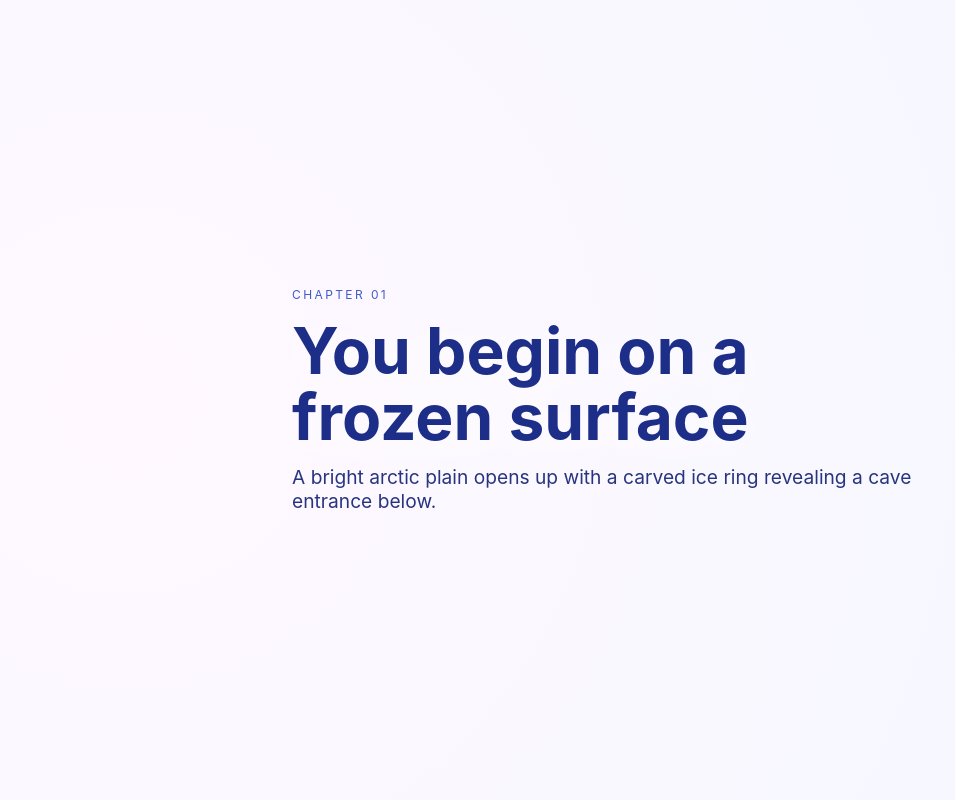
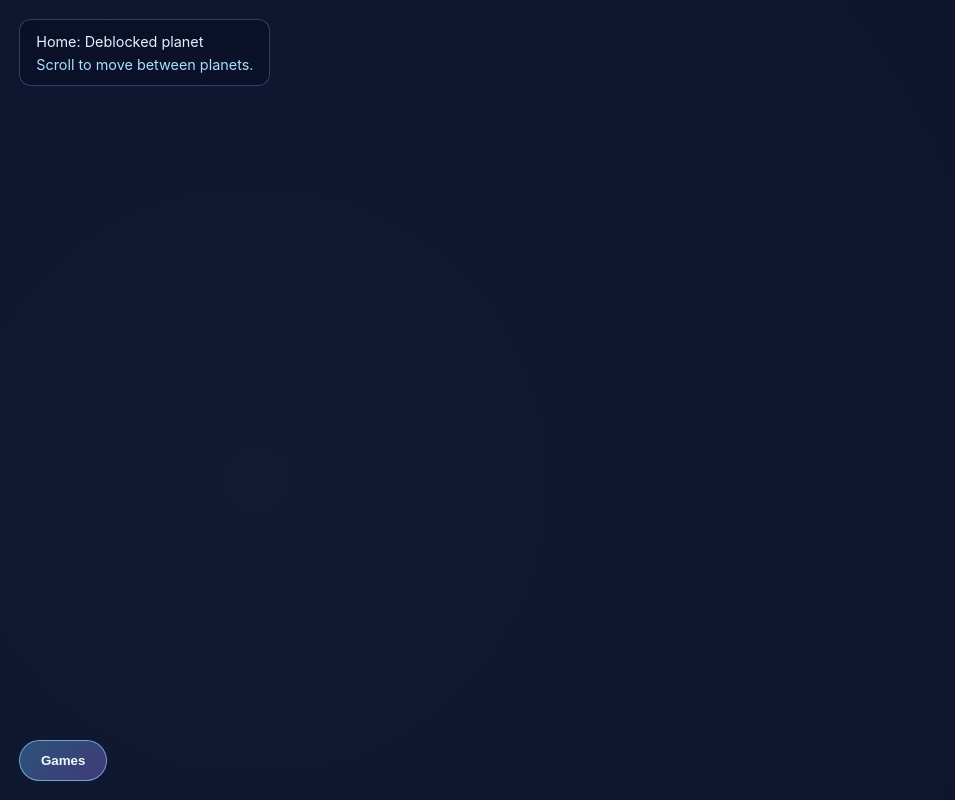
Before and after one commit to the-Smoreh/Dyblocked, a Next.js app: page / in a window 1280 px wide. Shown: the top 800 px of the page, without its empty margins (0-955 px from the left). Built offline with nearby package versions, Linux system fonts and the light colour scheme; no server answers.

Commit message:
Refit scene into cinematic planet navigation flow

```diff
--- a/app/globals.css
+++ b/app/globals.css
@@ -1,5 +1,5 @@
 :root {
-  color-scheme: light;
+  color-scheme: dark;
 }
 
 * {
@@ -10,8 +10,8 @@ html,
 body {
   margin: 0;
   padding: 0;
-  background: radial-gradient(circle at 10% 10%, #fff8ff 0%, #f1f7ff 40%, #dff1ff 100%);
-  color: #202860;
+  background: radial-gradient(circle at 20% 10%, #111933 0%, #090f24 50%, #050914 100%);
+  color: #dff4ff;
   font-family: Inter, ui-sans-serif, system-ui, -apple-system, Segoe UI, Roboto, Helvetica, Arial;
 }
 
@@ -40,76 +40,78 @@ body {
   inset: 0;
 }
 
-.overlay-sections {
+.space-ui {
   position: absolute;
   inset: 0;
-  z-index: 3;
+  z-index: 4;
   pointer-events: none;
 }
 
-.story-section {
-  min-height: 100vh;
-  display: grid;
-  align-content: center;
-  max-width: 760px;
-  margin: 0 auto;
-  padding: 10vh 2rem;
-  gap: 1rem;
-  text-shadow: 0 8px 32px rgba(255, 255, 255, 0.9);
-}
-
-.story-section h2 {
-  font-size: clamp(2rem, 5vw, 4.3rem);
-  line-height: 1.02;
-  margin: 0;
-  text-wrap: balance;
-  color: #1d2e89;
-}
-
-.story-section__eyebrow {
-  margin: 0;
-  text-transform: uppercase;
-  letter-spacing: 0.2em;
-  font-size: 0.75rem;
-  color: #405bc9;
-}
-
-.story-section__body {
-  margin: 0;
-  max-width: 56ch;
-  font-size: clamp(1rem, 1.6vw, 1.2rem);
-  color: #27347f;
-}
-
-.story-section--cta {
-  padding-bottom: 15vh;
-}
-
-.story-section__actions {
-  display: flex;
-  gap: 0.75rem;
-  flex-wrap: wrap;
-  margin-top: 0.75rem;
+.games-button {
+  position: absolute;
+  left: 1.2rem;
+  bottom: 1.2rem;
   pointer-events: auto;
-}
-
-.story-section__actions button {
-  border: 1px solid #7f8de8;
-  background: linear-gradient(135deg, rgba(255, 255, 255, 0.9), rgba(225, 239, 255, 0.95));
-  color: #1f2e7d;
+  border: 1px solid rgba(138, 208, 255, 0.7);
+  background: linear-gradient(135deg, rgba(98, 193, 255, 0.35), rgba(154, 124, 255, 0.35));
+  color: #effbff;
   border-radius: 999px;
-  padding: 0.75rem 1.2rem;
+  padding: 0.75rem 1.3rem;
+  font-weight: 600;
   cursor: pointer;
 }
 
-.story-section__button-secondary {
-  border-color: #7fc5ff !important;
-  color: #174886 !important;
+.planet-status {
+  position: absolute;
+  top: 1.2rem;
+  left: 1.2rem;
+  max-width: 360px;
+  padding: 0.8rem 1rem;
+  background: rgba(5, 12, 31, 0.46);
+  border: 1px solid rgba(130, 193, 255, 0.28);
+  border-radius: 0.75rem;
+  backdrop-filter: blur(8px);
+}
+
+.planet-status p {
+  margin: 0;
+  font-size: 0.9rem;
+}
+
+.planet-status p + p {
+  margin-top: 0.35rem;
+  color: #acdfff;
+}
+
+.game-embed-shell {
+  position: relative;
+  min-height: 20vh;
+  display: grid;
+  align-items: end;
+  padding: 0 1rem 2rem;
+  z-index: 3;
+}
+
+.game-embed-card {
+  transform: translateY(105%);
+  transition: transform 500ms ease;
+  background: linear-gradient(145deg, rgba(14, 24, 52, 0.95), rgba(17, 38, 78, 0.92));
+  border: 1px solid rgba(129, 200, 255, 0.38);
+  min-height: 62vh;
+  border-radius: 1rem;
+  padding: 1.2rem;
+}
+
+.game-embed-shell--open .game-embed-card {
+  transform: translateY(0);
 }
 
 @media (max-width: 768px) {
-  .story-section {
-    padding-inline: 1.25rem;
-    padding-top: 8vh;
+  .planet-status {
+    max-width: calc(100% - 2.4rem);
+  }
+
+  .game-embed-card {
+    min-height: 70vh;
   }
 }
--- a/app/page.tsx
+++ b/app/page.tsx
@@ -1,4 +1,3 @@
-import { OverlaySections } from '@/components/OverlaySections';
 import { ScrollScene } from '@/components/ScrollScene';
 
 export default function HomePage() {
@@ -6,7 +5,6 @@ export default function HomePage() {
     <main className="page-root">
       <div className="story-experience">
         <ScrollScene />
-        <OverlaySections />
       </div>
     </main>
   );
--- a/components/ScrollScene.tsx
+++ b/components/ScrollScene.tsx
@@ -1,16 +1,17 @@
 'use client';
 
-import React, { useEffect, useMemo, useRef } from 'react';
+import React, { useEffect, useMemo, useRef, useState } from 'react';
 import { Canvas } from '@react-three/fiber';
 import gsap from 'gsap';
 import { ScrollTrigger } from 'gsap/ScrollTrigger';
 import * as THREE from 'three';
 import { CameraRig } from '@/components/CameraRig';
 import { SceneContents } from '@/components/SceneContents';
-import { cameraKeyframes, timelineDurations } from '@/lib/animationConfig';
-import { sections } from '@/lib/sceneConfig';
+import { gamePlanets } from '@/lib/sceneConfig';
 
 gsap.registerPlugin(ScrollTrigger);
+
+type ViewMode = 'home' | 'browse' | 'entry';
 
 export function ScrollScene() {
   const rootRef = useRef<HTMLDivElement | null>(null);
@@ -21,80 +22,150 @@ export function ScrollScene() {
   const cameraRef = useRef<THREE.PerspectiveCamera | null>(null);
   const focusTarget = useRef(new THREE.Vector3(0, 0, 0));
 
+  const [mode, setMode] = useState<ViewMode>('home');
+  const [activePlanetIndex, setActivePlanetIndex] = useState(0);
+
   const cameraState = useMemo(
     () => ({
-      x: cameraKeyframes[0].position[0],
-      y: cameraKeyframes[0].position[1],
-      z: cameraKeyframes[0].position[2],
-      tx: cameraKeyframes[0].target[0],
-      ty: cameraKeyframes[0].target[1],
-      tz: cameraKeyframes[0].target[2]
+      x: 0,
+      y: 0.3,
+      z: 10.5,
+      tx: 0,
+      ty: 0,
+      tz: 0
     }),
     []
   );
 
+  const updateCamera = () => {
+    if (!cameraRef.current) return;
+    cameraRef.current.position.set(cameraState.x, cameraState.y, cameraState.z);
+    focusTarget.current.set(cameraState.tx, cameraState.ty, cameraState.tz);
+  };
+
+  const flyToPlanet = (index: number) => {
+    const planet = gamePlanets[index];
+    if (!planet) return;
+
+    gsap.to(cameraState, {
+      x: planet.position[0] + planet.radius * 1.8,
+      y: planet.position[1] + 0.6,
+      z: planet.position[2] + planet.radius * 2.6,
+      tx: planet.position[0],
+      ty: planet.position[1],
+      tz: planet.position[2],
+      duration: 1.15,
+      ease: 'power3.inOut',
+      onUpdate: updateCamera
+    });
+
+    gsap.to(accentLight.current ?? {}, {
+      intensity: 1.8 + index * 0.25,
+      duration: 0.8,
+      ease: 'sine.inOut'
+    });
+  };
+
   useEffect(() => {
     if (!rootRef.current) return;
 
-    const timeline = gsap.timeline({ defaults: { ease: 'power2.inOut', duration: timelineDurations.section } });
+    updateCamera();
 
-    cameraKeyframes.slice(1).forEach((frame) => {
-      timeline.to(
-        cameraState,
-        {
-          x: frame.position[0],
-          y: frame.position[1],
-          z: frame.position[2],
-          tx: frame.target[0],
-          ty: frame.target[1],
-          tz: frame.target[2],
-          onUpdate: () => {
-            if (!cameraRef.current) return;
-            cameraRef.current.position.set(cameraState.x, cameraState.y, cameraState.z);
-            focusTarget.current.set(cameraState.tx, cameraState.ty, cameraState.tz);
-          }
-        },
-        frame.at
-      );
-    });
-
-    timeline.to(sculptureRoot.current?.rotation ?? {}, { y: Math.PI * 0.22, x: Math.PI * 0.06 }, 0.2);
-    timeline.to(haloRing.current?.rotation ?? {}, { z: Math.PI * 1.4, y: Math.PI * 0.4 }, 0.5);
-    timeline.to(haloRing.current?.scale ?? {}, { x: 1.18, y: 1.18, z: 1.06 }, 0.9);
-    timeline.to(sculptureRoot.current?.position ?? {}, { y: -0.2 }, 1.3);
-    timeline.to(sculptureRoot.current?.position ?? {}, { y: -1 }, 2);
-    timeline.to(innerCluster.current?.rotation ?? {}, { y: Math.PI * 1.4, x: Math.PI * 0.25 }, 2.5);
-    timeline.to(innerCluster.current?.position ?? {}, { y: -3.05, x: 0.18 }, 3);
-    timeline.to(accentLight.current ?? {}, { intensity: 3.1 }, 2.8);
-    timeline.to(accentLight.current ?? {}, { intensity: 1.4 }, 4);
+    const orbitTimeline = gsap.timeline({ repeat: -1, yoyo: true, defaults: { ease: 'sine.inOut' } });
+    orbitTimeline.to(sculptureRoot.current?.rotation ?? {}, { y: Math.PI * 0.15, duration: 4.2 }, 0);
+    orbitTimeline.to(haloRing.current?.rotation ?? {}, { z: Math.PI * 0.35, duration: 4.2 }, 0);
+    orbitTimeline.to(innerCluster.current?.position ?? {}, { y: 0.35, duration: 3.4 }, 0.5);
 
     const trigger = ScrollTrigger.create({
       trigger: rootRef.current,
       start: 'top top',
-      end: 'bottom bottom',
-      scrub: 1,
-      animation: timeline
+      end: `+=${gamePlanets.length * 800}`,
+      scrub: 0.6,
+      onUpdate: (self) => {
+        if (mode !== 'browse') return;
+        const nextIndex = Math.min(gamePlanets.length - 1, Math.floor(self.progress * gamePlanets.length));
+        setActivePlanetIndex((prev) => {
+          if (prev === nextIndex) return prev;
+          flyToPlanet(nextIndex);
+          return nextIndex;
+        });
+      }
     });
 
     return () => {
       trigger.kill();
-      timeline.kill();
+      orbitTimeline.kill();
     };
-  }, [cameraState]);
+  }, [cameraState, mode]);
+
+  const activePlanet = gamePlanets[activePlanetIndex];
+
+  const handleGamesClick = () => {
+    setMode('browse');
+    setActivePlanetIndex(0);
+    flyToPlanet(0);
+  };
+
+  const handlePlanetClick = (id: string) => {
+    const clickedIndex = gamePlanets.findIndex((planet) => planet.id === id);
+    if (clickedIndex < 0) return;
+
+    if (mode === 'browse' && clickedIndex === activePlanetIndex) {
+      const target = gamePlanets[clickedIndex];
+      setMode('entry');
+      gsap.to(cameraState, {
+        x: target.position[0] + target.radius * 0.6,
+        y: target.position[1] + 0.2,
+        z: target.position[2] + target.radius * 1.1,
+        tx: target.position[0],
+        ty: target.position[1],
+        tz: target.position[2],
+        duration: 1.2,
+        ease: 'power2.inOut',
+        onUpdate: updateCamera
+      });
+      return;
+    }
+
+    if (mode === 'browse') {
+      setActivePlanetIndex(clickedIndex);
+      flyToPlanet(clickedIndex);
+    }
+  };
 
   return (
-    <div ref={rootRef} className="scene-scroll-shell" style={{ height: `calc(${sections.length} * 100vh)` }}>
+    <div ref={rootRef} className={`scene-scroll-shell mode-${mode}`} style={{ height: '600vh' }}>
       <div className="scene-pin-wrap">
-        <Canvas className="scene-canvas" camera={{ position: [0, 2.6, 8.6], fov: 44 }} dpr={[1, 1.7]}>
+        <Canvas className="scene-canvas" camera={{ position: [0, 0.3, 10.5], fov: 43 }} dpr={[1, 1.7]}>
           <CameraRig cameraRef={cameraRef} focusTargetRef={focusTarget} />
           <SceneContents
             sculptureRootRef={sculptureRoot}
             innerClusterRef={innerCluster}
             haloRingRef={haloRing}
             accentLightRef={accentLight}
+            isBrowseMode={mode !== 'home'}
+            activePlanetId={activePlanet.id}
+            onPlanetClick={handlePlanetClick}
           />
         </Canvas>
+
+        <div className="space-ui" aria-label="Space navigation controls">
+          <button type="button" className="games-button" onClick={handleGamesClick}>
+            Games
+          </button>
+          <div className="planet-status">
+            <p>{mode === 'home' ? 'Home: Deblocked planet' : `Active planet: ${activePlanet.label}`}</p>
+            <p>{mode === 'entry' ? 'Entering planet experience...' : 'Scroll to move between planets.'}</p>
+          </div>
+        </div>
       </div>
+
+      <section className={`game-embed-shell ${mode === 'entry' ? 'game-embed-shell--open' : ''}`}>
+        <div className="game-embed-card">
+          <h2>{activePlanet.label}</h2>
+          <p>Embedded game area placeholder. This panel expands when a selected planet is entered.</p>
+        </div>
+      </section>
     </div>
   );
 }
--- a/lib/sceneConfig.ts
+++ b/lib/sceneConfig.ts
@@ -1,34 +1,36 @@
-import { NarrativeSection } from '@/lib/types';
+import { PlanetConfig } from '@/lib/types';
 
-export const sections: NarrativeSection[] = [
+export const gamePlanets: PlanetConfig[] = [
   {
-    id: 'surface',
-    eyebrow: 'Chapter 01',
-    title: 'You begin on a frozen surface',
-    body: 'A bright arctic plain opens up with a carved ice ring revealing a cave entrance below.'
+    id: 'aurora-drift',
+    label: 'Aurora Drift',
+    position: [10, 1.2, -7],
+    radius: 1.05,
+    colorA: '#73f6ff',
+    colorB: '#7f8dff'
   },
   {
-    id: 'approach',
-    eyebrow: 'Chapter 02',
-    title: 'The opening starts to pull you in',
-    body: 'As the camera lowers, the rim catches the light and the tunnel depth becomes visible.'
+    id: 'nebula-core',
+    label: 'Nebula Core',
+    position: [14, -0.8, -1.8],
+    radius: 1.2,
+    colorA: '#7ad6ff',
+    colorB: '#9e7dff'
   },
   {
-    id: 'descent',
-    eyebrow: 'Chapter 03',
-    title: 'Descend through the ice shaft',
-    body: 'Particles and glacial reflections build motion as you transition from surface daylight to cave glow.'
+    id: 'glacier-run',
+    label: 'Glacier Run',
+    position: [9, -1.4, 4.5],
+    radius: 0.95,
+    colorA: '#85efff',
+    colorB: '#6f9cff'
   },
   {
-    id: 'chamber',
-    eyebrow: 'Chapter 04',
-    title: 'Enter an illuminated ice chamber',
-    body: 'Inside the cave, crystal forms and translucent walls keep the room bright and atmospheric.'
-  },
-  {
-    id: 'cta',
-    eyebrow: 'Final frame',
-    title: 'Fully inside the world',
-    body: 'The final orbit settles in the chamber so the full environment reads as one continuous journey.'
+    id: 'ion-vault',
+    label: 'Ion Vault',
+    position: [4, 0.5, 2.6],
+    radius: 1.15,
+    colorA: '#74f1ff',
+    colorB: '#9f7cff'
   }
 ];
```
Also changed, not shown: components/SceneContents.tsx (+78 -85 lines), lib/types.ts (+9 -0 lines).
